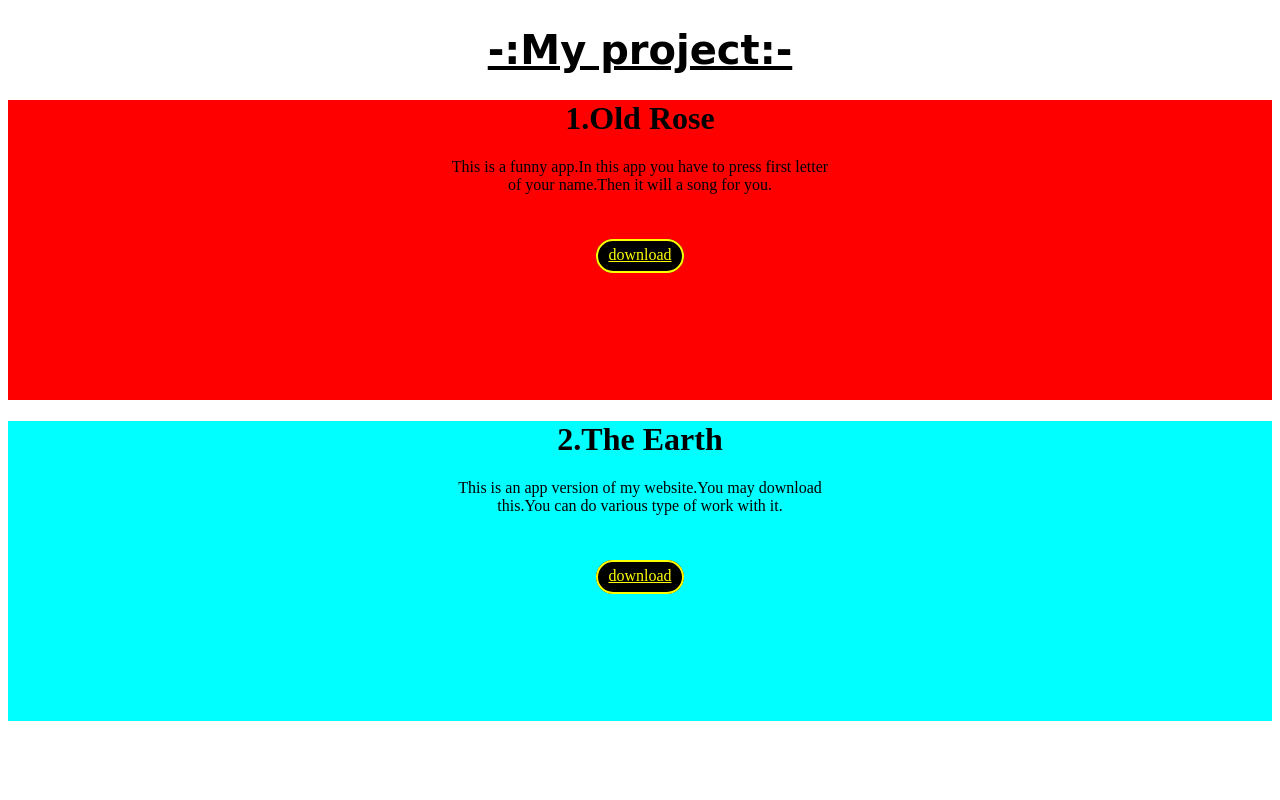
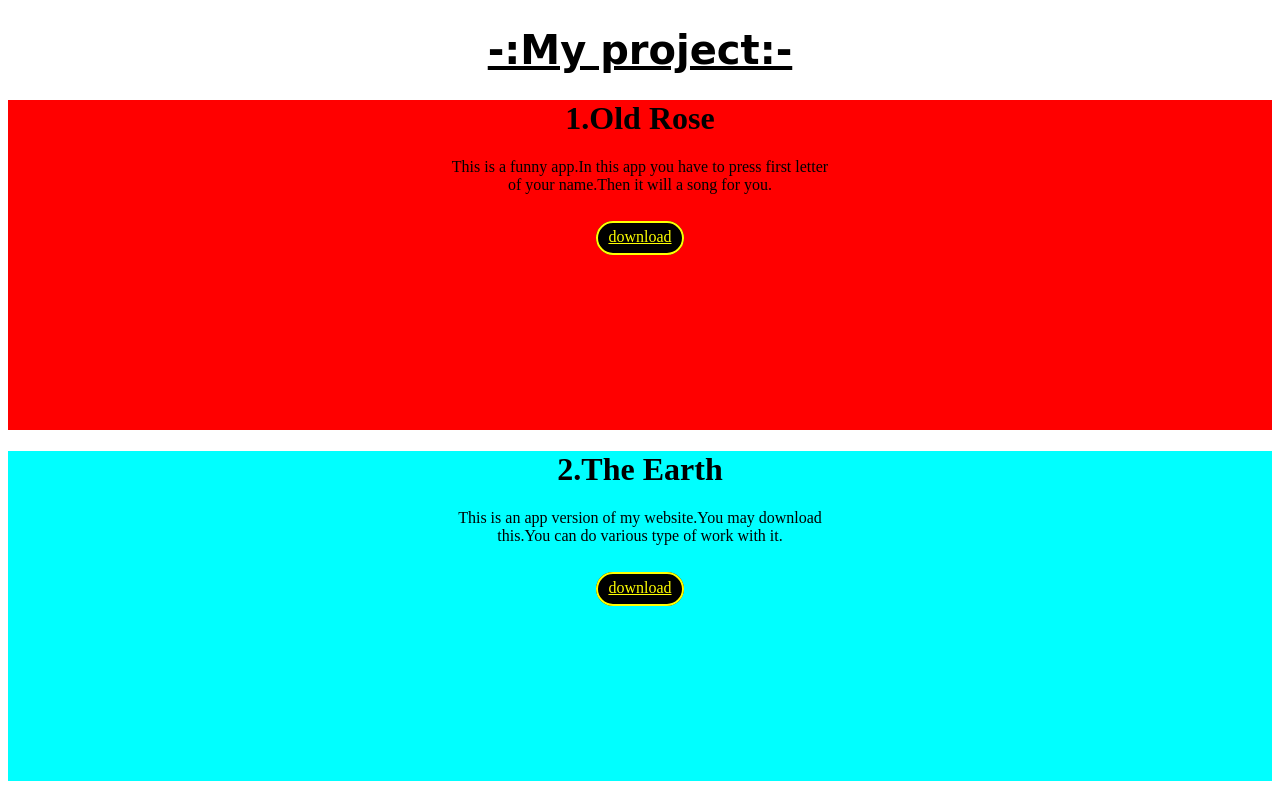
Before and after one commit to rajib3728/app, a plain HTML site: page index.html in a window 1280 px wide. Drawn offline with Linux system fonts and the light colour scheme.

Commit message:
Update index.html

```diff
--- a/index.html
+++ b/index.html
@@ -29,20 +29,20 @@
    <center> <u>
     <h1 style="font-size: 40px;  font-family: cursive;">-:My project:-</h1>
    </u></center>
-    <div style="background-color: red; width: 100%; height: 300px;">
+    <div style="background-color: red; width: 100%; height: 330px;">
         <center>
         <h1>1.Old Rose</h1>
         <p style="width: 30%;">This is a funny app.In this app  you have to press first letter of your name.Then it will a song for you.</p>
-        <br>
+
         <br>
         <a href="old rose.apk" class="st1">download</a>
     </center>
     </div>
-    <div style="background-color: aqua; width: 100%; height: 300px;">
+    <div style="background-color: aqua; width: 100%; height: 330px;">
         <center>
         <h1>2.The Earth</h1>
         <p style="width: 30%;">This is an app version of my website.You may download this.You can do various type of work with it.</p>
-        <br>
+
         <br>
         <a href="The Earth-1.apk" class="st1">download</a>
     </center>
```
